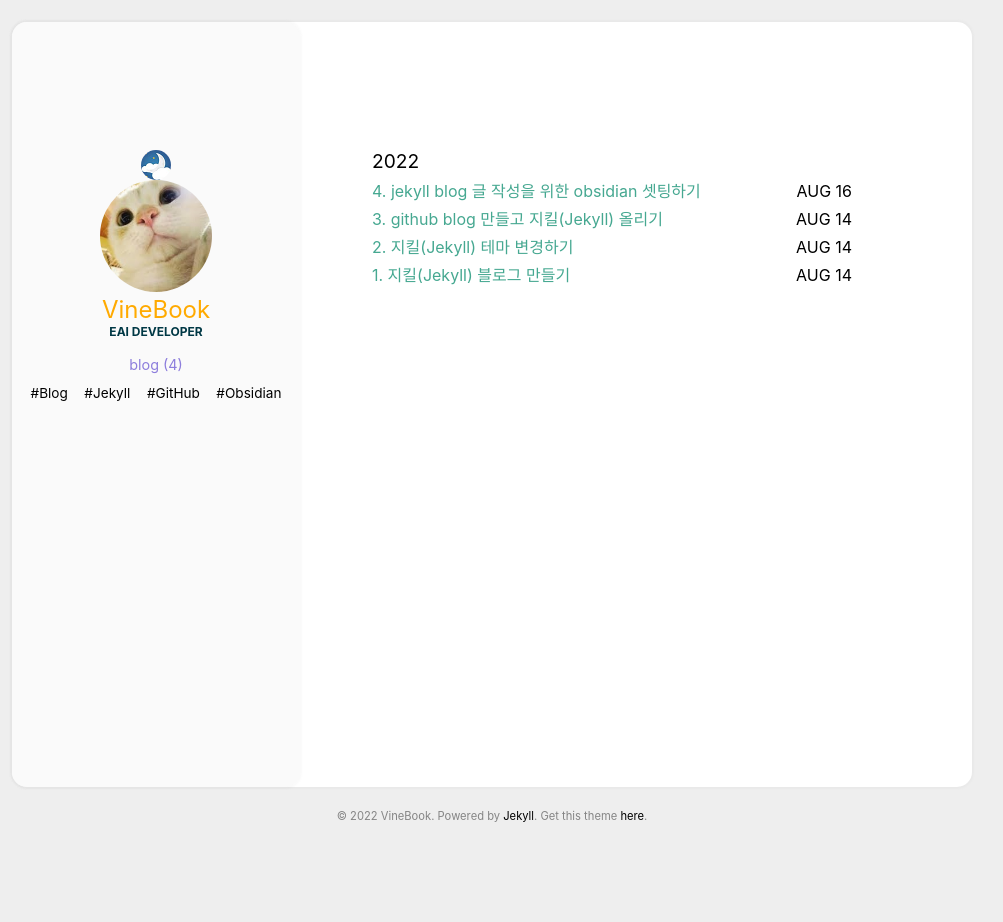
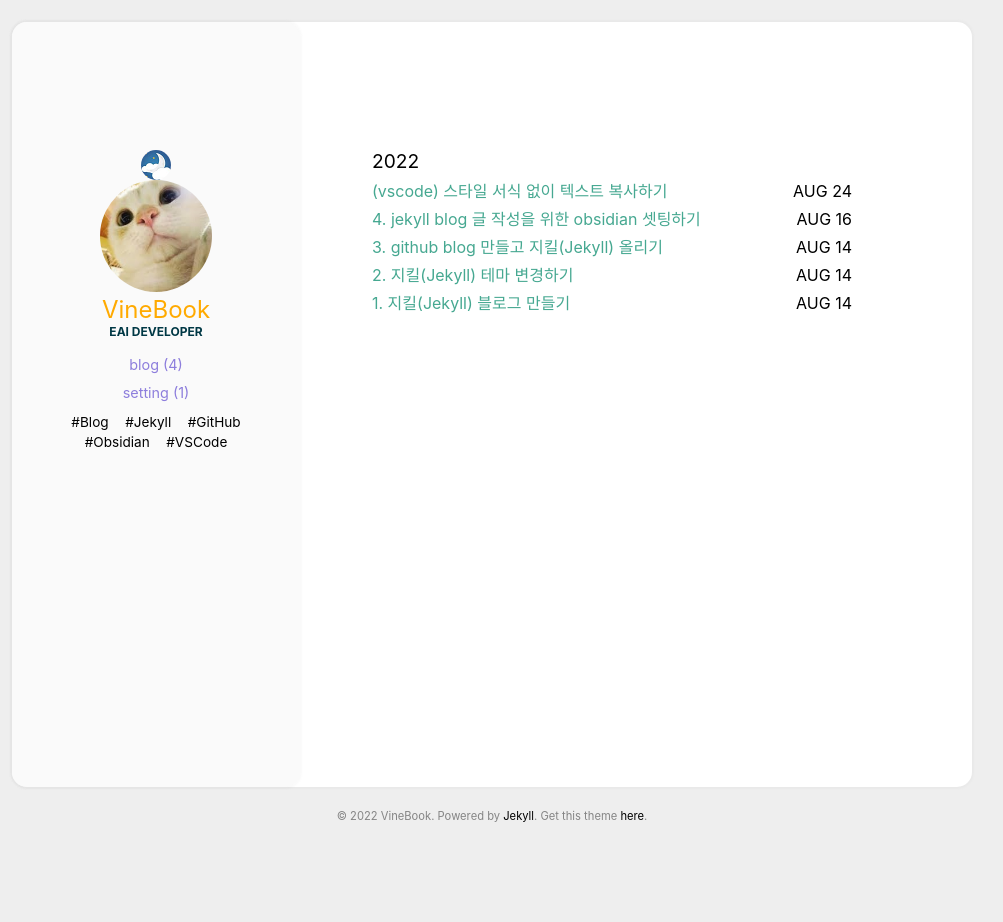
Before and after one commit to vine-nam/vine-nam.github.io, a Jekyll site: the page built from index.html, in a window 1280 px wide. Shown: the whole page, without its empty margins (148-1151 px from the left). Built offline with Jekyll 4.4.1, drawn with Linux system fonts in a browser that asks for light colours.

Commit message:
vscode 셋팅 글 작성 > 스타일 서식 없이 텍스트 복사하기

```diff
--- a/_data/format.yml
+++ b/_data/format.yml
@@ -2,3 +2,4 @@ blog: Blog
 jekyll: Jekyll
 github: GitHub
 obsidian: Obsidian
+vscode: VSCode
--- a/_data/tags.yml
+++ b/_data/tags.yml
@@ -2,3 +2,4 @@
 - jekyll
 - github
 - obsidian
+- vscode
--- /dev/null
+++ b/_posts/2022-08-24-vscode-copy-text-without-formatting.md
@@ -0,0 +1,30 @@
+---
+title: (vscode) 스타일 서식 없이 텍스트 복사하기
+categories: [setting]
+comments: true
+tags: [vscode]
+---
+
+### 방법 1.
+**파일 > 설정** 에서 `Copy with Syntax Highlighting` 옵션 끄기
+
+![](../images/setting/Pasted%20image%2020220824203954.png)
+
+🔗 [https://stackoverflow.com/questions/44461520/how-to-turn-off-copy-with-syntax-highlighting](https://stackoverflow.com/questions/44461520/how-to-turn-off-copy-with-syntax-highlighting)
+
+<br/>
+
+### 방법 2.
+
+`Copy without formatting` 플러그인 설치
+
+![](../images/setting/Pasted%20image%2020220824205916.png)
+
+VS Marketplace 링크: [https://marketplace.visualstudio.com/items?itemName=bmaupin.copy-without-formatting](https://marketplace.visualstudio.com/items?itemName=bmaupin.copy-without-formatting)
+
+우클릭 > `Copy without formatting` 클릭
+또는 단축키 클릭
+-   Linux/Windows: Ctrl+Shift+C
+-   Mac: Shift+⌘+C
+
+![](../images/setting/Pasted%20image%2020220824205445.png)
--- /dev/null
+++ b/categories/setting.html
@@ -0,0 +1,6 @@
+---
+layout: page
+type: setting
+---
+
+{% include archive.html %}
```
Also changed, not shown: images/setting/Pasted image 20220824203954.png (added), images/setting/Pasted image 20220824205445.png (added), images/setting/Pasted image 20220824205916.png (added).
